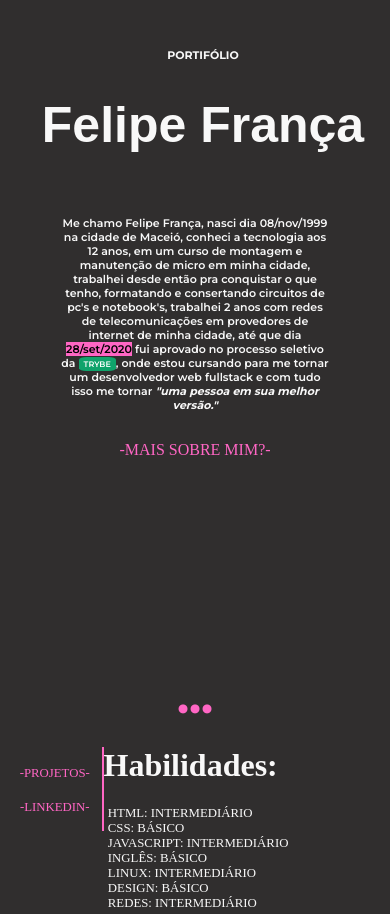
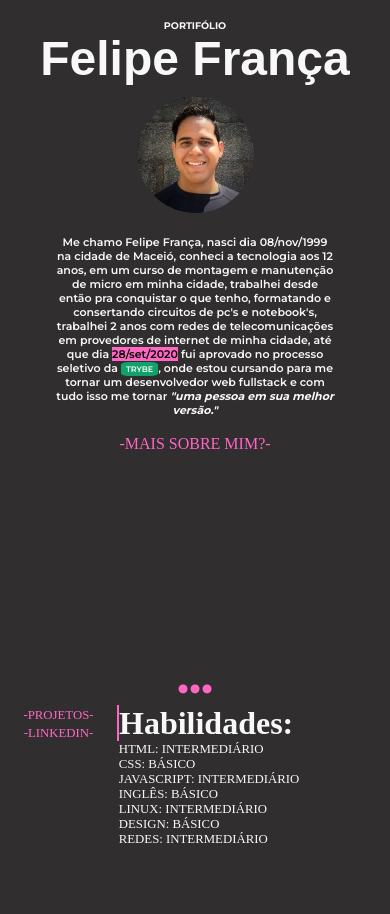
Before and after one commit to devFelipeFranca/devfelipefranca, a plain HTML site: page index.html in a window 390 px wide. Shown: the top 914 px of the page. Drawn offline with Linux system fonts and the light colour scheme; a web font is replaced by a local one.

Commit message:
atualização de erros na versão responsiva

```diff
--- a/style/style.css
+++ b/style/style.css
@@ -1,7 +1,9 @@
 @import url('https://fonts.googleapis.com/css2?family=Montserrat:wght@700&display=swap');
 @import url('https://fonts.googleapis.com/css2?family=Source+Serif+Pro:wght@600&display=swap');
 @import url('https://fonts.googleapis.com/css2?family=Montserrat:wght@600&family=Source+Sans+Pro:wght@200&family=Source+Serif+Pro:wght@600&display=swap');
-
+*{
+    margin: 0;
+}
 body{
     background-color: #302e2e;
     color: #f8f8f8;
@@ -14,7 +16,7 @@ body{
     top: 0%;
     width: 100%;
     margin: 0 auto;
-    max-height: 25%;
+    max-height: 20%;
     min-height: 10%;
 }
 .mark-port{
@@ -32,20 +34,20 @@ body{
 
 .title-port{
 
-    padding: 30px 0px 0px 0px;
+    padding: 5% 0px 0px 0px;
     text-align: center;
     font-family: 'Montserrat', sans-serif;
-    font-size: 11px;
+    font-size: 60%;
 }
 .name-port{
 
     padding: 0px;
     text-align: center;
     font-family: 'Source Serif Pro', sans-serif;
-    font-size: 50px;
+    font-size: 300%;
 }
 .img-div{
-    padding: 12% 0px 0px 0px;
+    padding: 20% 0px 0px 0px;
     text-align: center;
 }
 .img-perfil{
@@ -80,7 +82,7 @@ body{
     text-align: center;
     height: 60%;
     float: left;
-    width: 25%;
+    width: 30%;
     border-right: solid 2px #ff66c4;
 
 }
@@ -118,6 +120,7 @@ a:hover{
 
 }
 .div-hb{
+    padding-left:5%;
     text-align: left;
     font-size: 80%;
     font-family: 'Source Serif Pro', serif;
```
